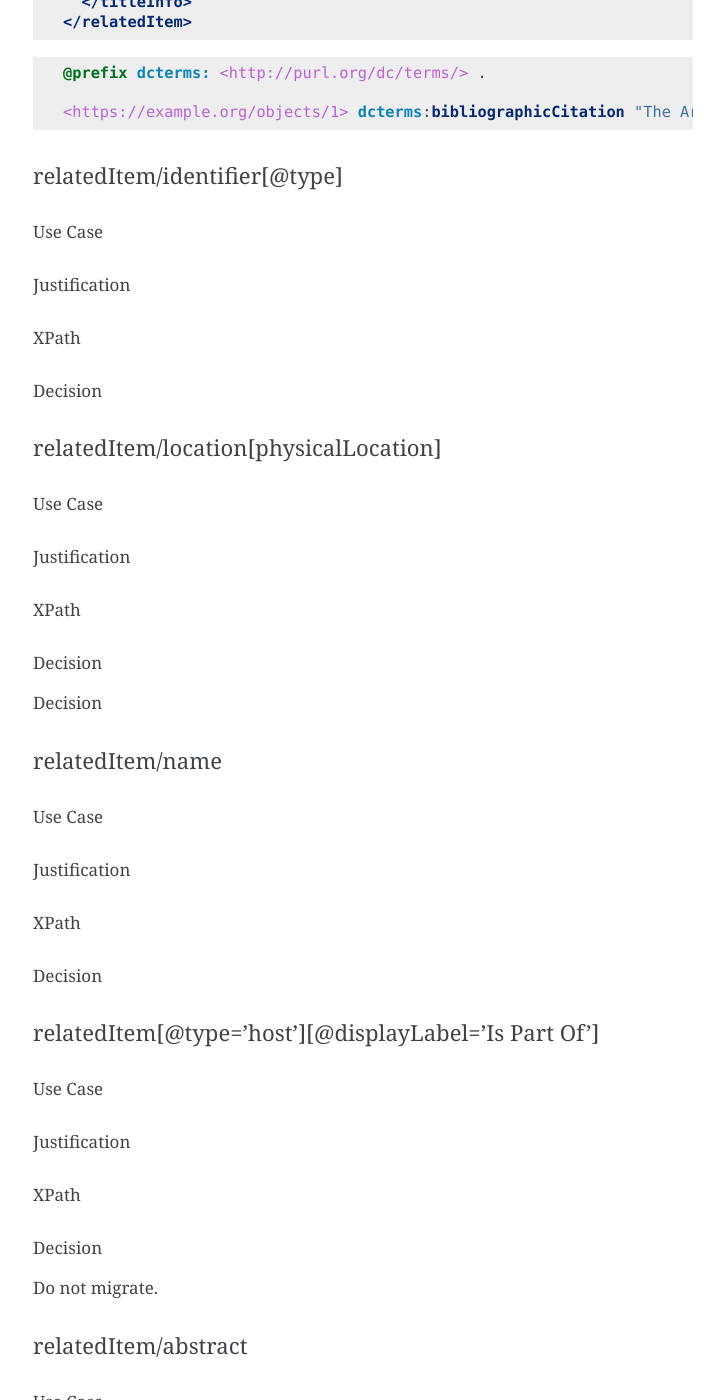
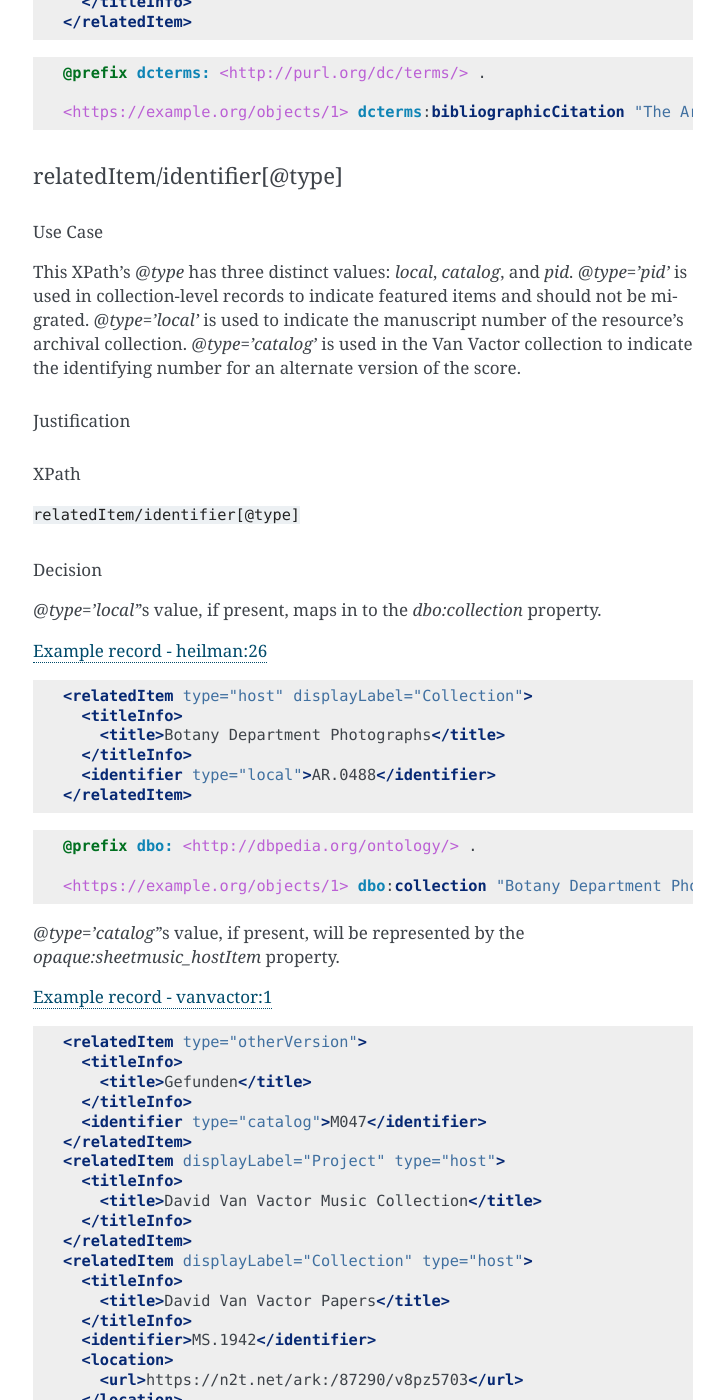
Before and after one commit to UTKcataloging/mods_to_rdf, a Sphinx documentation site: the page built from docs/source/contents/4_draft_mapping.rst, in a window 1280 px wide and 1400 px high, scrolled down 49680 px. Shown: the whole window, without its empty margins (387-1111 px from the left). Built offline with Sphinx 7.4.7, drawn with Linux system fonts in a browser that asks for light colours; formulas are drawn with MathJax 3; some of the changed text lies outside the part shown.

Commit message:
Add `relatedItem/identifier` section

```diff
--- a/docs/source/contents/4_draft_mapping.rst
+++ b/docs/source/contents/4_draft_mapping.rst
@@ -2311,16 +2311,77 @@ The `dcterms:bibliographicCitation` predicate was selected for these values.
     @prefix dcterms: <http://purl.org/dc/terms/> .
 
     <https://example.org/objects/1> dcterms:bibliographicCitation "The Arrow, Volume 27, Number 1" .
+
 relatedItem/identifier[@type]
 -----------------------------
 Use Case
 ^^^^^^^^
+This XPath's `@type` has three distinct values: `local`, `catalog`, and `pid`. `@type='pid'` is used in collection-level records to indicate featured items and should not be migrated. `@type='local'` is used to indicate the manuscript number of the resource's archival collection. `@type='catalog'` is used in the Van Vactor collection to indicate the identifying number for an alternate version of the score.
+
 Justification
 ^^^^^^^^^^^^^
 XPath
 ^^^^^
-Decision
-^^^^^^^^
+:code:`relatedItem/identifier[@type]`
+
+Decision
+^^^^^^^^
+`@type='local'`'s value, if present, maps in to the `dbo:collection` property.
+
+`Example record - heilman:26 <https://digital.lib.utk.edu/collections/islandora/object/heilman:261/datastream/MODS/view>`_
+
+.. code-block:: xml
+
+    <relatedItem type="host" displayLabel="Collection">
+      <titleInfo>
+        <title>Botany Department Photographs</title>
+      </titleInfo>
+      <identifier type="local">AR.0488</identifier>
+    </relatedItem>
+
+.. code-block:: turtle
+
+    @prefix dbo: <http://dbpedia.org/ontology/> .
+
+    <https://example.org/objects/1> dbo:collection "Botany Department Photographs, AR.0488" .
+
+`@type='catalog'`'s value, if present, will be represented by the `opaque:sheetmusic_hostItem` property.
+
+`Example record - vanvactor:1 <https://digital.lib.utk.edu/collections/islandora/object/vanvactor:1/datastream/MODS/view>`_
+
+.. code-block:: xml
+
+    <relatedItem type="otherVersion">
+      <titleInfo>
+        <title>Gefunden</title>
+      </titleInfo>
+      <identifier type="catalog">M047</identifier>
+    </relatedItem>
+    <relatedItem displayLabel="Project" type="host">
+      <titleInfo>
+        <title>David Van Vactor Music Collection</title>
+      </titleInfo>
+    </relatedItem>
+    <relatedItem displayLabel="Collection" type="host">
+      <titleInfo>
+        <title>David Van Vactor Papers</title>
+      </titleInfo>
+      <identifier>MS.1942</identifier>
+      <location>
+        <url>https://n2t.net/ark:/87290/v8pz5703</url>
+      </location>
+    </relatedItem>
+
+.. code-block:: turtle
+
+    @prefix dbo: <http://dbpedia.org/ontology/> .
+    @prefix opaque: <http://opaquenamespace.org/ns/> .
+
+    <https://example.org/objects/1> dbo:collection "David Van Vactor Papers, MS.1942" ;
+        dbo:isPartOf <https://n2t.net/ark:/87290/v8pz5703> ;
+        opaque:sheetmusic_hostItem "Gefunden, M047" .
+
+`@type='pid'` will not be migrated.
 
 relatedItem/location[physicalLocation]
 --------------------------------------
```
